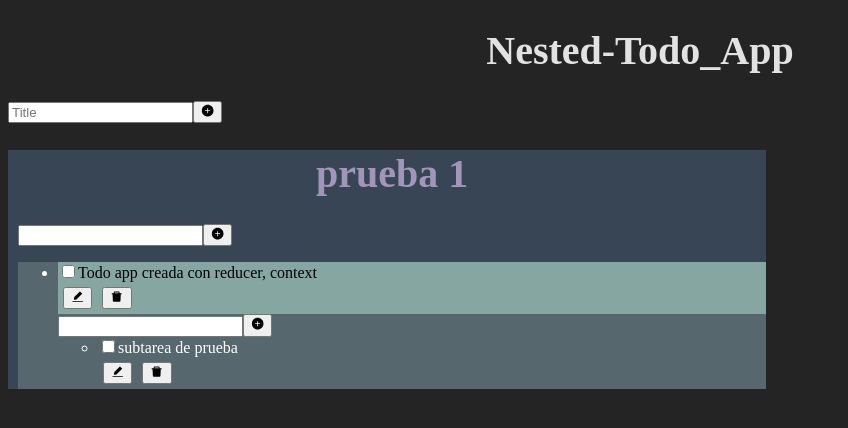
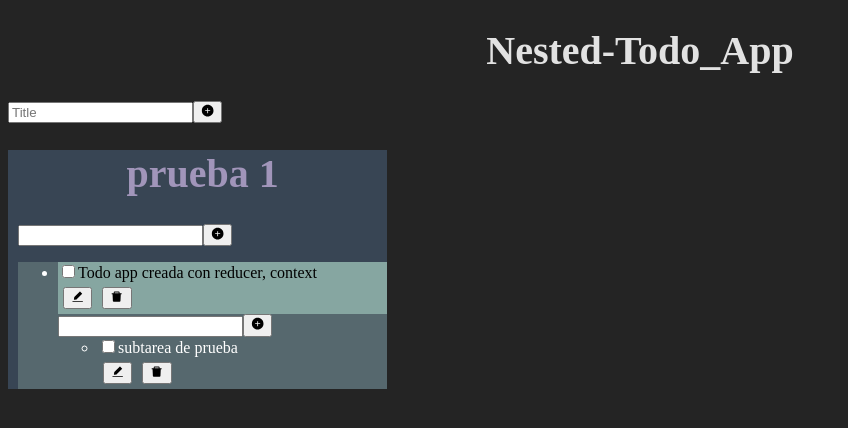
Before and after one commit to AlfonsoG-dev/new-todo-app, a React (Vite) app: page / in a window 1280 px wide. Shown: the top 428 px of the page, without its empty margins (0-848 px from the left). Built offline with nearby package versions, Linux system fonts and the light colour scheme.

Commit message:
cambio para el grid

```diff
--- a/src/App.css
+++ b/src/App.css
@@ -1,6 +1,6 @@
 .container {
     display: grid;
-    grid-template-columns: 60%;
+    grid-template-columns: 30%;
 }
 
 .tarea-container {
```
